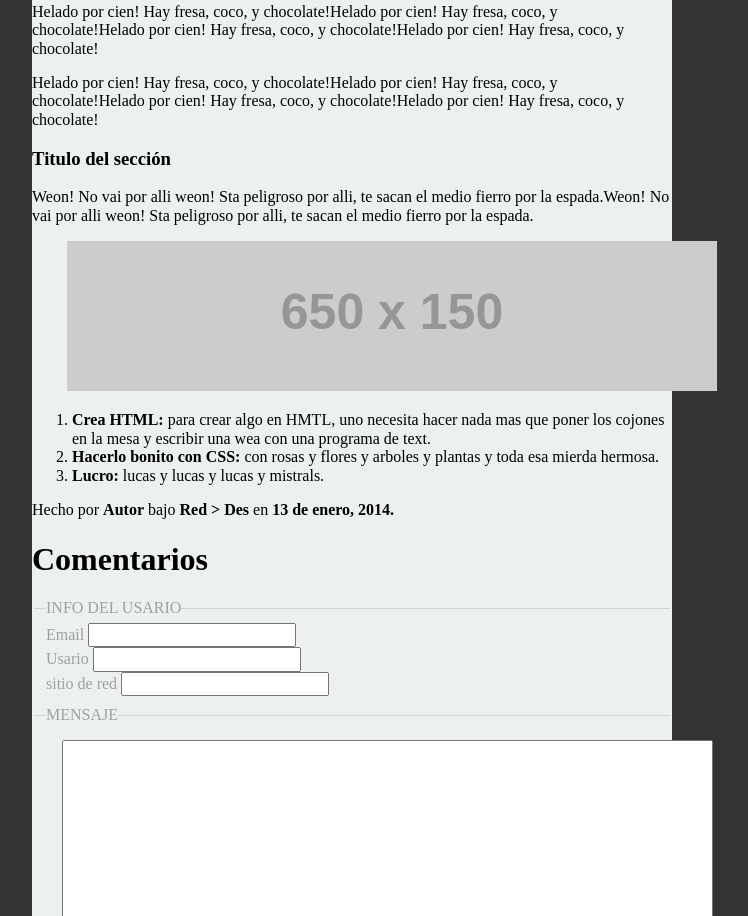
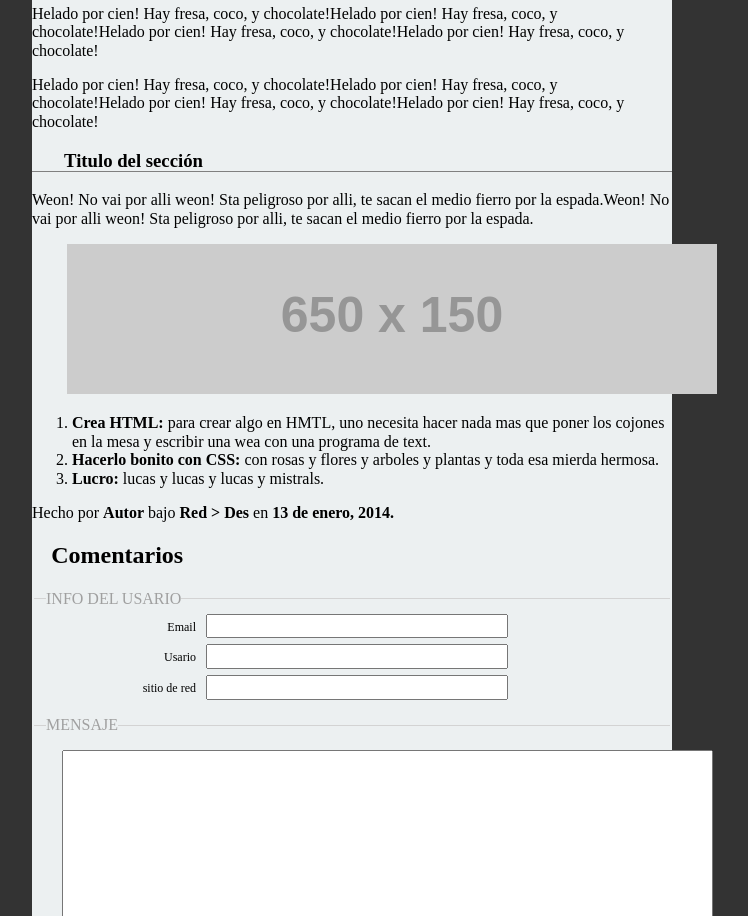
Before and after one commit to sarkispeha/webpage_mockup, a plain HTML site: page index.html in a window 1280 px wide. Shown: the part 1091-2007 px from the top of the page, without its empty margins (288-1036 px from the left). Drawn offline with nearby package versions, Linux system fonts and the light colour scheme; placeholder pictures from the web are drawn by us.

Commit message:
editing CSS in progress...

```diff
--- a/index.html
+++ b/index.html
@@ -8,7 +8,7 @@
 </head>
 <body class="back-background">
 	<div class="main-block">
-	<header class="header">
+	<header class="mainheader">
 		<h1>My Website</h1>
 	</header>
 	<nav>
@@ -26,7 +26,7 @@
 			<li>item</li>
 		</ul>
 	</aside>
-	<h2>Titulo del articulo</h2>
+	<h2 class="headers">Titulo del articulo</h2>
 		<p>Lorem ipsum dolor sit amet, consectetur adipisicing elit, sed do eiusmod
 		tempor incididunt ut labore et dolore magna aliqua. Ut enim ad minim veniam,
 		quis nostrud exercitation ullamco laboris nisi ut aliquip ex ea commodo
@@ -34,7 +34,7 @@
 		cillum dolore eu fugiat nulla pariatur. Excepteur sint occaecat cupidatat non
 		proident, sunt in culpa qui officia deserunt mollit anim id est laborum.</p>
 
-	<h3>Titulo del sección</h3>
+	<h3 class="subheaders">Titulo del sección</h3>
 		<p>Que estas pensando hijo de puta? Tu crees que no puedo dejar chocolate flaite conchtumadre?Que estas pensando hijo de puta? Tu crees que no puedo dejar chocolate flaite conchtumadre?Que estas pensando hijo de puta? Tu crees que no puedo dejar chocolate flaite conchtumadre?</p>
 
 
@@ -69,7 +69,7 @@
 
 	<p>Oye washo! Porque no andas por aca y deja las tonterias pendejo.Oye washo! Porque no andas por aca y deja las tonterias pendejo.Oye washo! Porque no andas por aca y deja las tonterias pendejo.</p>
 
-	<h3>Titulo del sección</h3>
+	<h3 class="subheaders">Titulo del sección</h3>
 
 	<p>Andai con el perro atropellao? Que zarpa conchetumadre! Soy flaite conchetumadre! La marijuana me deja los ojos rojos 'po loco!Soy flaite conchetumadre! La marijuana me deja los ojos rojos 'po loco!</p>
 
@@ -80,7 +80,7 @@
 	<p>Helado por cien! Hay fresa, coco, y chocolate!Helado por cien! Hay fresa, coco, y chocolate!Helado por cien! Hay fresa, coco, y chocolate!Helado por cien! Hay fresa, coco, y chocolate!</p>
 	<p>Helado por cien! Hay fresa, coco, y chocolate!Helado por cien! Hay fresa, coco, y chocolate!Helado por cien! Hay fresa, coco, y chocolate!Helado por cien! Hay fresa, coco, y chocolate!</p>
 
-	<h3>Titulo del sección</h3>
+	<h3 class="subheaders">Titulo del sección</h3>
 
 	<p>Weon! No vai por alli weon! Sta peligroso por alli, te sacan el medio fierro por la espada.Weon! No vai por alli weon! Sta peligroso por alli, te sacan el medio fierro por la espada.</p>
 
@@ -93,14 +93,18 @@
 	</ol>
 	<p>Hecho por <strong>Autor</strong> bajo <strong>Red > Des</strong> en <strong>13 de enero, 2014.</strong></p>
 
-	<h1>Comentarios</h1>
+	<h2 class="headers">Comentarios</h2>
 
 	 <form>
  		<fieldset class="separator">
 	  		<legend>INFO DEL USARIO</legend>
-	  		Email <input type="text"><br>
-	  		Usario <input type="text"><br>
-	  		sitio de red <input type="text">
+	  			<div class="inpbox-out">
+			  		<div class="inpbox-in">
+			  		<label>Email</label><input type="text"><br>
+			  		<label>Usario</label><input type="text"><br>
+			  		<label>sitio de red</label><input type="text">
+			  		</div>
+		  		</div>
 	 	</fieldset>
 	</form>
 
--- a/main.css
+++ b/main.css
@@ -1,4 +1,4 @@
-.header {
+.mainheader {
 	background-color: #2ecc71;
 	width:100%;
 	height: 200px;
@@ -7,7 +7,17 @@
 	border-bottom: 20px solid #27AE60;
 }
 
-.header h1{
+.headers {
+	padding-left: 3%;
+}
+
+.subheaders {
+	border-bottom: 1px solid gray;
+	padding-left: 5%;
+}
+
+
+.mainheader h1{
 	position: absolute;
 	bottom: 0;
 	left: 0;
@@ -42,6 +52,24 @@ background: #BDC3C7;
 	color: #A0A0A0;
 }
 
+.inpbox-out {
+	width: 80%;
+}
+
+.inpbox-in label {
+	width: 150px;
+	text-align: right;
+	display: inline-block;
+	padding-bottom: 10px;
+	padding-right: 10px;
+	color: black;
+	font-size: 12px;
+}
+
+.inpbox-in input {
+	width: 60%;
+}
+
 .commentbox {
 	margin-left: 30px;
 }
```
